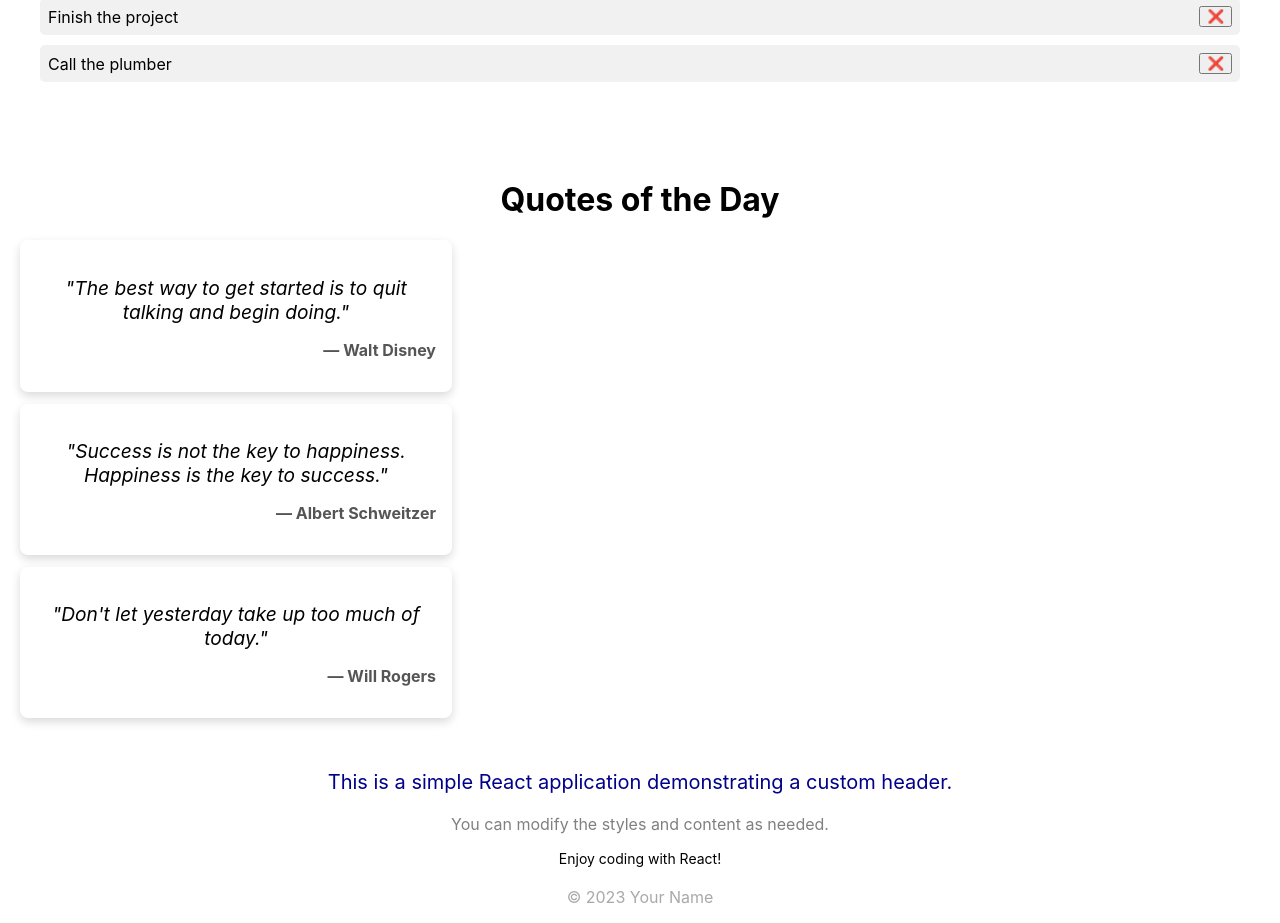
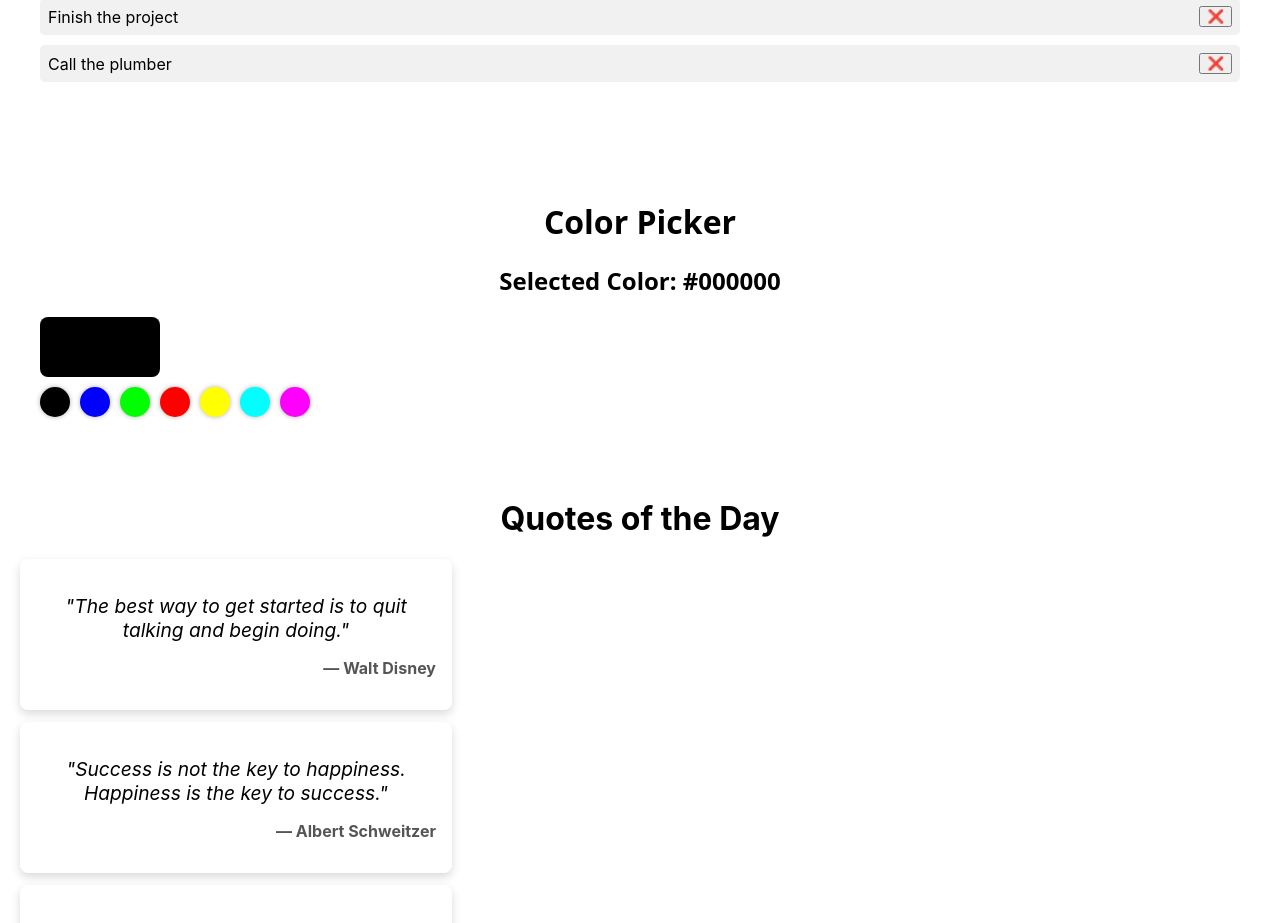
Before and after one commit to Ahmed-Estiak/react-js-journey, a React (Create React App) app in the folder hello-react/: page / in a window 1280 px wide. Shown: the part 2160-3083 px from the top of the page. Built offline with nearby package versions, Linux system fonts and the light colour scheme.

Commit message:
Add Parent component to App.js

```diff
--- a/hello-react/src/App.js
+++ b/hello-react/src/App.js
@@ -7,6 +7,7 @@ import ToDoList from './all_components/to-do_list';
 import ToDoListReloaded from './all_components/to-do_list_reloaded';
 import LiveInput from './all_components/live_input';
 import UltimateToDo from './all_components/ultimate-to-do';
+import Parent from './other/parent';
 
 
 function App() {
@@ -31,6 +32,9 @@ function App() {
       </div>
       <div style={{ padding: "20px" }}>
         <ToDoListReloaded />
+      </div>
+      <div style={{ padding: "20px" }}>
+        <Parent />
       </div>
 
       <div style={{ padding: "20px" }}>
--- /dev/null
+++ b/hello-react/src/other/ColorPicker.jsx
@@ -0,0 +1,23 @@
+
+function ColorPicker({onPick}){
+  const colors=["#000000", "#0000ff", "#00ff00", "#ff0000", "#ffff00", "#00ffff", "#ff00ff"];
+  return (
+    <div style={{display: "flex", gap: 10, marginTop: 10}}>
+      {colors.map((c)=>(
+        <button
+        key={c}
+        onClick={()=>onPick(c)}
+        style={{
+          width: 30, height: 30, borderRadius: "50%", border: "none", cursor: "pointer",
+          background: c,
+          boxShadow: "0 0 5px rgba(0,0,0,0.3)",
+          transition: "transform 0.2s",
+        }}
+        title={c}
+        />
+      ))}
+    </div>
+  )
+}
+
+export default ColorPicker;
--- /dev/null
+++ b/hello-react/src/other/parent.jsx
@@ -0,0 +1,27 @@
+import React from "react";
+import {useState} from "react";
+import ColorPicker from "./ColorPicker";
+
+function Parent(){
+  const [color, setColor] = useState("#000000");
+
+  const handlePick= (newColor)=>{
+    setColor(newColor);
+
+  }
+  return (
+    <div style={{fontFamily: "system-ui, -apple-system, Segoe UI, Roboto, sans-serif",padding: "20px"}}>
+      <h1>Color Picker</h1>
+      <h2>Selected Color: <span style={{color}}>{color}</span></h2>
+      <div style={{
+        width: 120, height: 60, background: color, borderRadius: 8
+      }} />
+      <ColorPicker onPick={handlePick} />
+
+    </div>
+  )
+
+
+
+}
+export default Parent;
```
